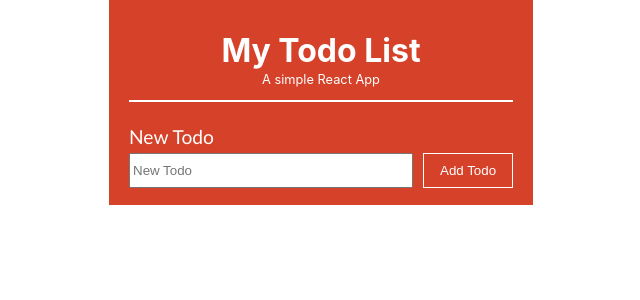
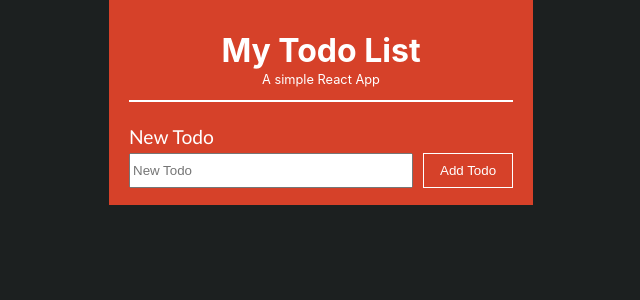
Before and after one commit to TyeCampbell/react-todo-list-, a React (Create React App) app: page / in a window 1280 px wide. Shown: the top 300 px of the page, without its empty margins (319-959 px from the left). Built offline with nearby package versions, Linux system fonts and the light colour scheme.

Commit message:
set background color of app

```diff
--- a/src/App.css
+++ b/src/App.css
@@ -1,3 +1,7 @@
+html {
+  background-color: #1C2020;
+}
+
 .App {
   text-align: center;
 }
```
